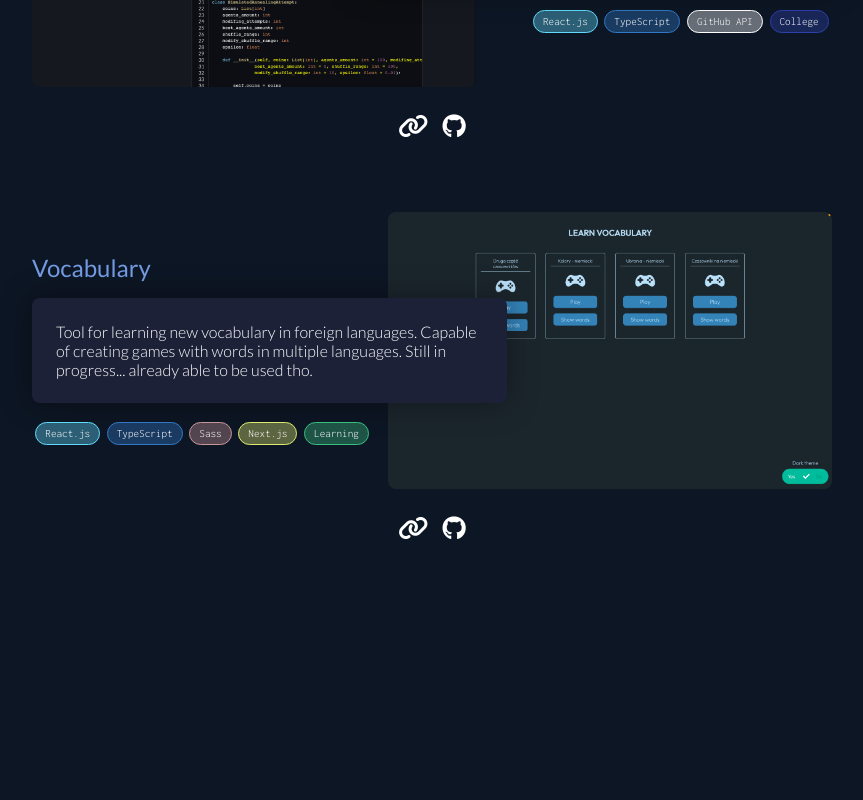
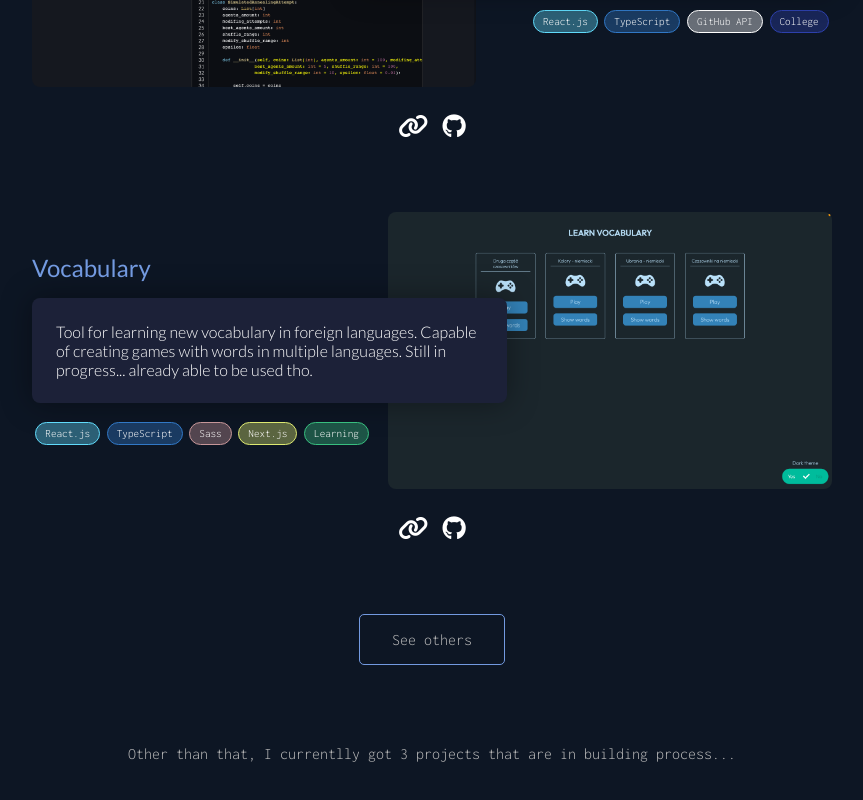
Before and after one commit to wblazej/wblz.xyz, a React (Create React App) app: page / in a window 1280 px wide. Shown: the part 2214-3014 px from the top of the page, without its empty margins (208-1071 px from the left). Built offline with nearby package versions, Linux system fonts and the light colour scheme.

Commit message:
added new elements to projects page

```diff
--- a/src/elements/Home/home.scss
+++ b/src/elements/Home/home.scss
@@ -41,7 +41,6 @@ header {
             }
         }
 
-        font-family: 'Lato', sans-serif;
         font-size: 5rem;
         font-weight: 900;
         margin: 0;
@@ -60,7 +59,7 @@ header {
         color: $secondary-font-color;
         margin: 0;
         margin-top: .3em;
-        font-family: 'Inconsolata', monospace;
+        font-family: $secondary-font;
         font-weight: normal;
         animation: title $animation-time;
     }
@@ -83,7 +82,7 @@ header {
         background: transparent;
         outline: none;
         border: 1px solid $accent-color;
-        font-family: 'Inconsolata', monospace;
+        font-family: $secondary-font;
         margin: 5em auto 0em auto;
         font-size: 1rem;
         cursor: pointer;
--- a/src/elements/Projects/Projects.tsx
+++ b/src/elements/Projects/Projects.tsx
@@ -70,6 +70,10 @@ const Projects = () => {
                     repo="https://github.com/wblazej/vocabulary"
                     previewURL={VocabularyPreview}
                 />
+
+                <a target="_blank" rel="norefferer" className="btn" href="https://github.com/wblazej?tab=repositories">See others</a>
+
+                <p className="bottom-info">Other than that, I currentlly got 3 projects that are in building process...</p>
             </div>
         </section>
     )
--- a/src/elements/Projects/projects.scss
+++ b/src/elements/Projects/projects.scss
@@ -39,7 +39,7 @@ section.projects {
                         border-radius: 10em;
                         padding: .4em .8em;
                         margin: .3em;
-                        font-family: 'Inconsolata', monospace;
+                        font-family: $secondary-font;
                     }
                 }
             }
@@ -117,5 +117,12 @@ section.projects {
                 }
             }
         }
+
+        p.bottom-info {
+            text-align: center;
+            font-family: $secondary-font;
+            color: $secondary-font-color;
+            margin-top: 5em;
+        }
     }
 }
--- a/src/style/_variables.scss
+++ b/src/style/_variables.scss
@@ -7,5 +7,9 @@ $accent-color: #739ae0;
 $border-color: #2c334d;
 $box-shadow-color: #0000005b;
 
+// fonts
+$primary-font: 'Lato', sans-serif;
+$secondary-font: 'Inconsolata', monospace;
+
 // others
 $animation-time: 4s;
--- a/src/style/index.scss
+++ b/src/style/index.scss
@@ -6,7 +6,7 @@ body {
     margin: 0;
     background-color: $primary-color;
     color: $primary-font-color;
-    font-family: 'Lato', sans-serif;
+    font-family: $primary-font;
     font-weight: 300;
 }
 
@@ -35,3 +35,26 @@ section {
         }
     }
 }
+
+.btn {
+    padding: 1em 2em;
+    background-color: none;
+    background: transparent;
+    outline: none;
+    border: 1px solid $accent-color;
+    font-family: $secondary-font;
+    margin: 0 auto;
+    font-size: 1rem;
+    cursor: pointer;
+    color: $secondary-font-color;
+    transition: color .3s, box-shadow .3s;
+    border-radius: 5px;
+    text-decoration: none;
+    width: fit-content;
+    display: block;
+
+    &:hover {
+        color: $primary-font-color;
+        box-shadow: 3px 3px 0 0 $accent-color;
+    }
+}
```
